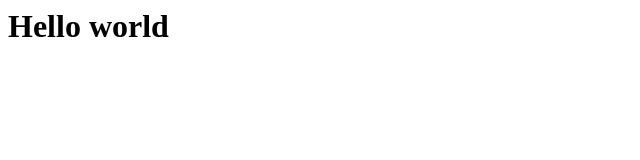
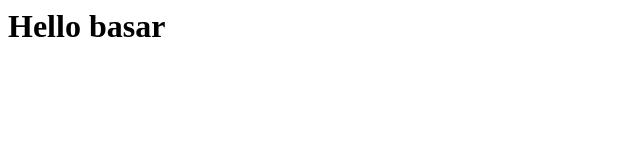
Before and after one commit to MBasarRiski/SI_rental, a plain HTML site: page index.html in a window 1280 px wide. Shown: the full height of the page, 0-640 px from the left. Drawn offline with Linux system fonts and the light colour scheme.

Commit message:
new update

```diff
--- a/index.html
+++ b/index.html
@@ -3,7 +3,7 @@
 <body>
 <h1>
 
-Hello world
+Hello basar
 </h1>
 </body>
 </html>
```
